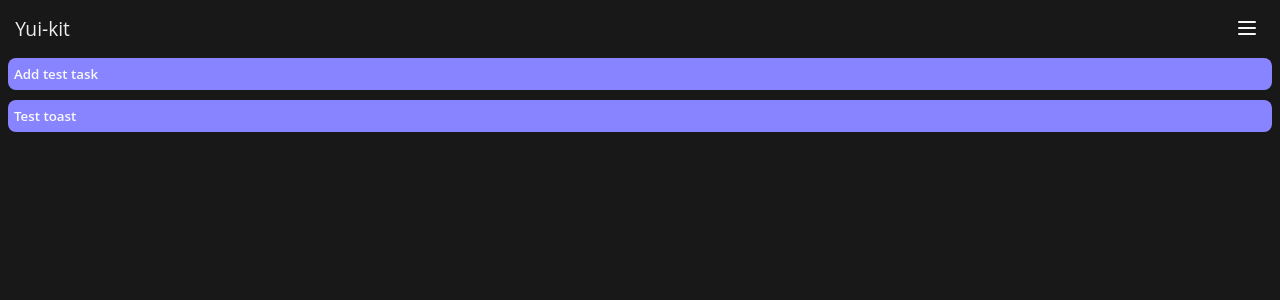
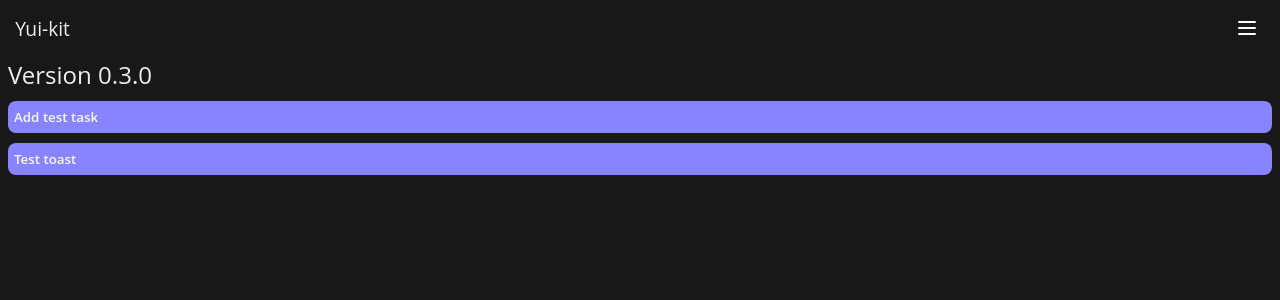
Before and after one commit to omniroot/yui-uikit, a React (Vite) app: page / in a window 1280 px wide. Shown: the top 300 px of the page. Built offline with nearby package versions, Linux system fonts and the light colour scheme.

Commit message:
Add version to preview

```diff
--- a/src/App.tsx
+++ b/src/App.tsx
@@ -47,6 +47,7 @@ function App() {
           </Popup>
         }
       />
+      <Typography>Version 0.3.0</Typography>
       <Button onClick={_addTestTask}>Add test task</Button>
       <Button onClick={() => success({ id: "toast", title: "toast" })}>
         Test toast
```
